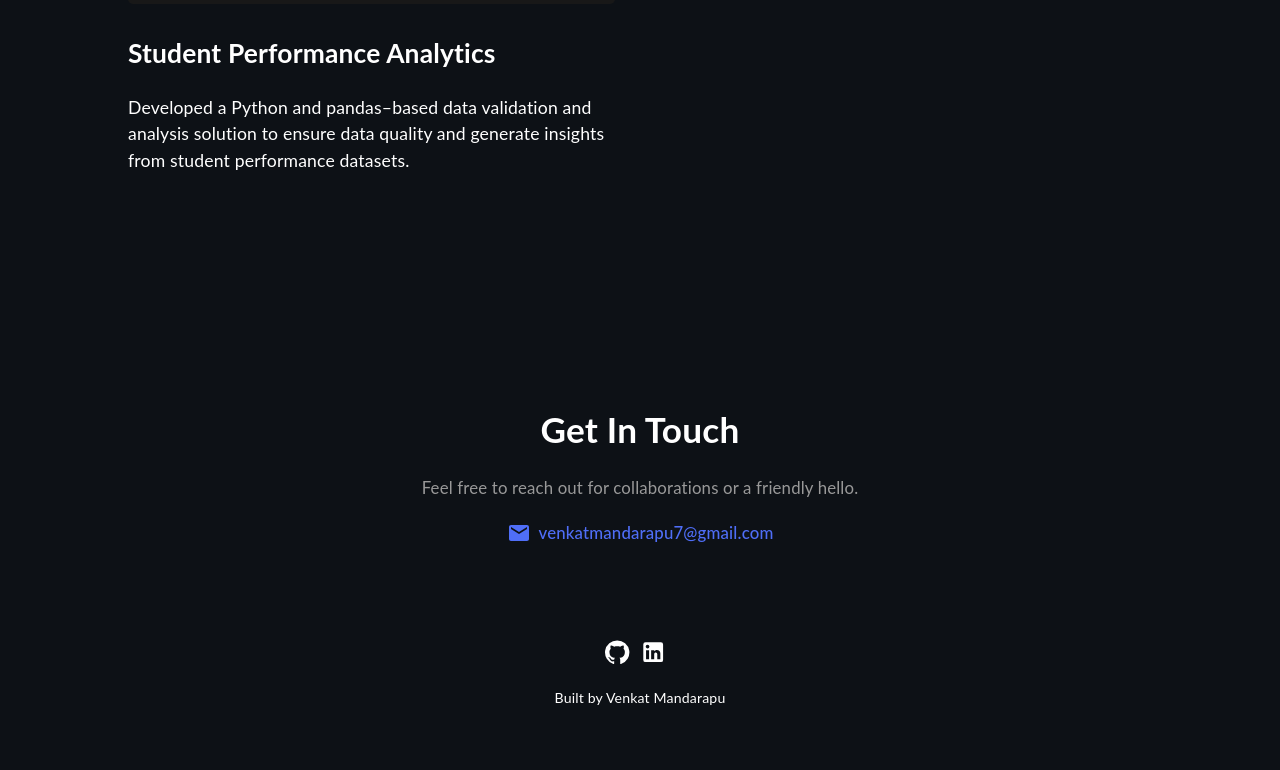
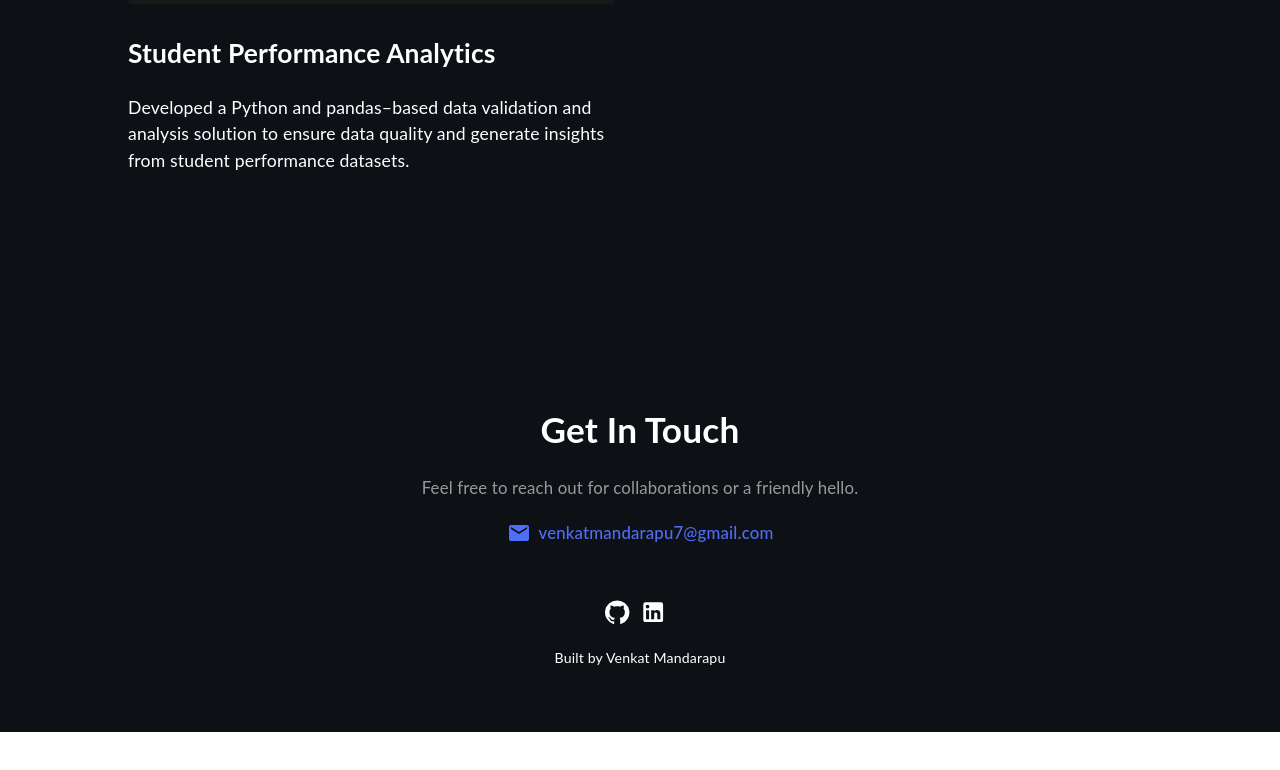
Before and after one commit to VenkatM77797/venkatm77797.github.io, a React (Create React App) app: page / in a window 1280 px wide. Shown: the part 4501-5271 px from the top of the page. After the commit the page ends 5233 px from the top, so only its background shows below. Built offline with nearby package versions, Linux system fonts and the light colour scheme.

Commit message:
Added Google Analytics tracking

```diff
--- a/public/index.html
+++ b/public/index.html
@@ -25,6 +25,14 @@
       Learn how to configure a non-root public URL by running `npm run build`.
     -->
     <title>Venkat Mandarapu</title>
+     <!-- Google Analytics -->
+<script async src="https://www.googletagmanager.com/gtag/js?id=G-XXXXXXXXXX"></script>
+<script>
+window.dataLayer = window.dataLayer || [];
+function gtag(){dataLayer.push(arguments);}
+gtag('js', new Date());
+gtag('config', 'G-XXXXXXXXXX');
+</script>
   </head>
   <body>
     <noscript>You need to enable JavaScript to run this app.</noscript>
--- a/src/assets/styles/Contact.scss
+++ b/src/assets/styles/Contact.scss
@@ -15,11 +15,7 @@
 
 }
 
-footer {
-  position: relative;
-  z-index: 5;   /* higher than contact */
-  padding-top: 40px;
-}
+
 .contact_wrapper h1 {
   font-size: 2.2rem;
   margin-bottom: 2px;
```
